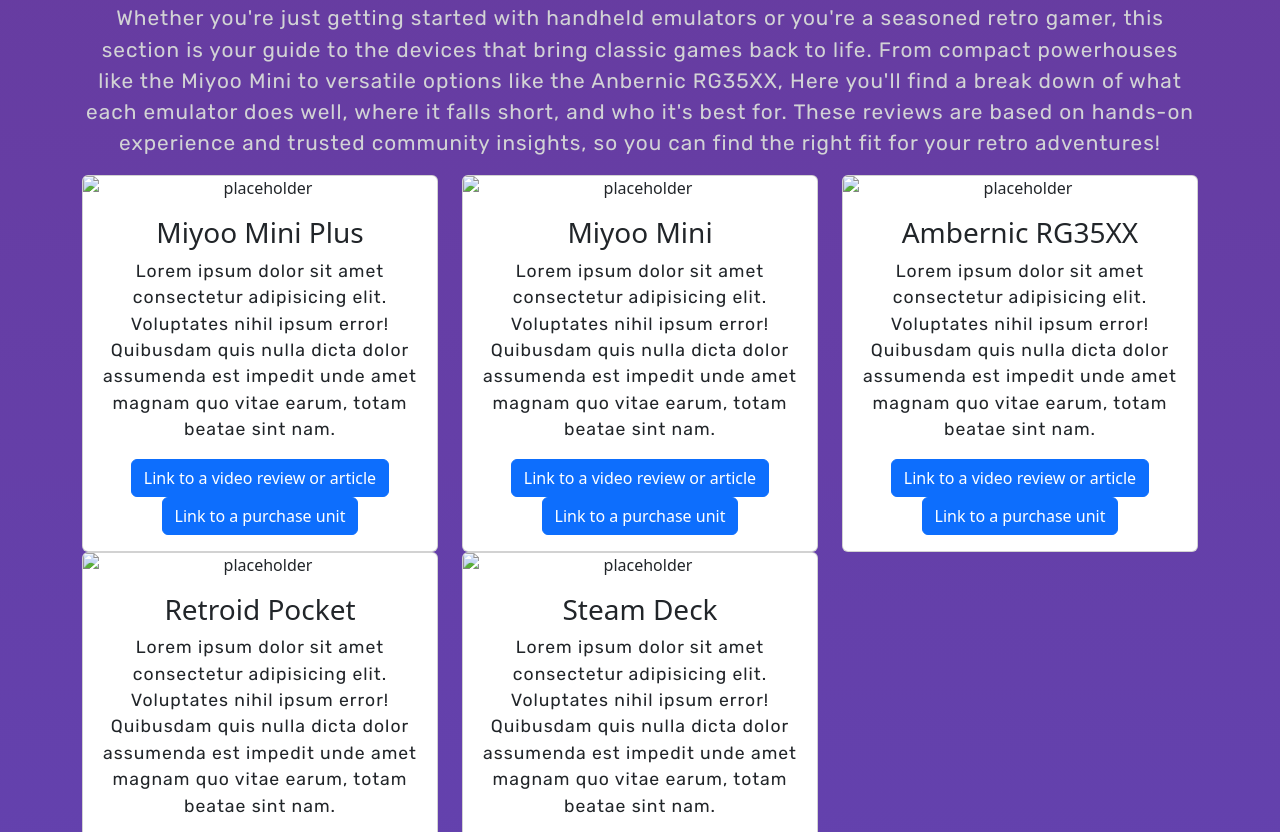
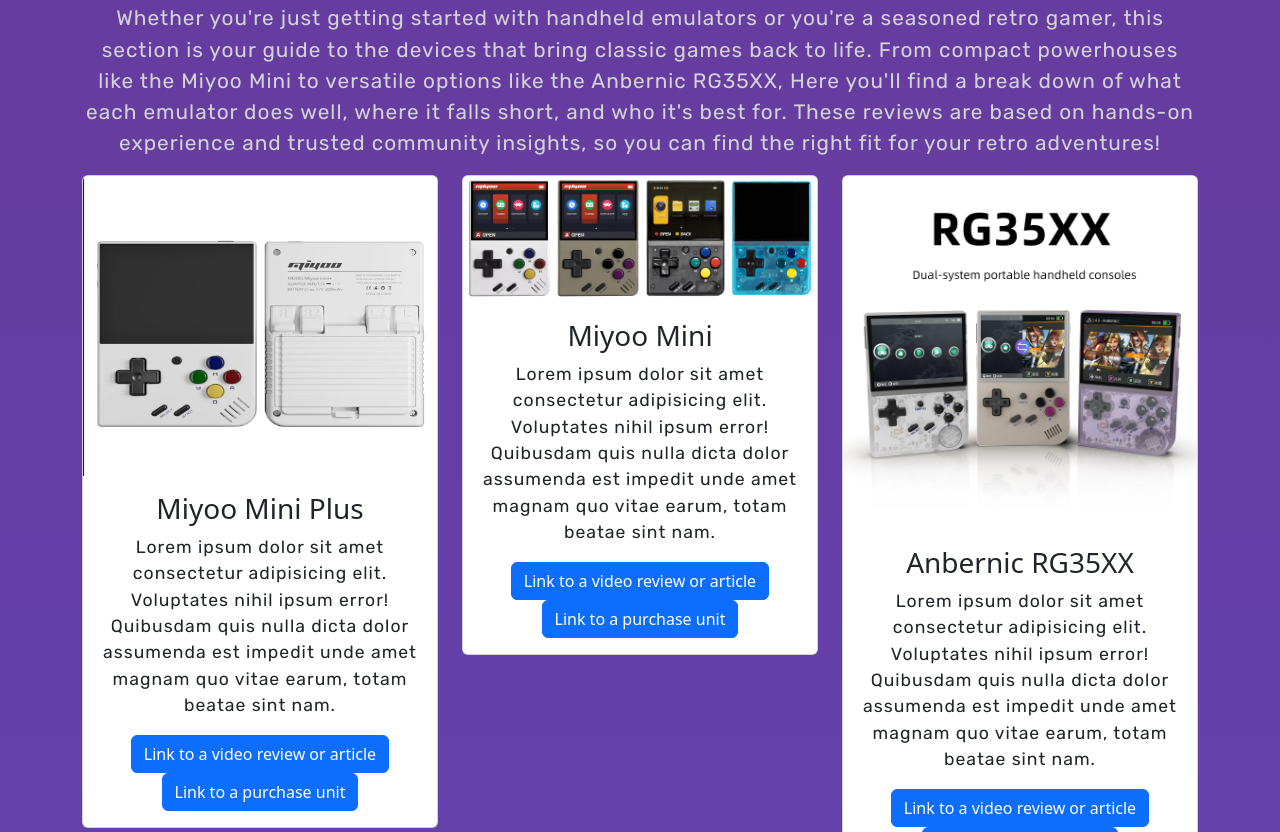
Before and after one commit to Dustin-Galichia/nostalgia-reloaded, a plain HTML site: page index.html in a window 1280 px wide. Shown: the part 559-1391 px from the top of the page. Drawn offline with nearby package versions, Linux system fonts and the light colour scheme.

Commit message:
feat: add images and alt text to Emulator Device Review cards, add images directory

```diff
--- a/index.html
+++ b/index.html
@@ -94,9 +94,10 @@
             </p>
 
             <div class="row">
+                <!-- Miyoo Mini Plus -->
                 <div class="col-4">
                     <article class="card">
-                        <img src="#" alt="placeholder" class="card-img-top">
+                        <img src="images/miyoo-mini-plus-white.png"  height="300" alt="Miyoo Mini Plus in White" class="card-img-top">
 
                         <div class="card-body">
                             <!-- Emulator Device Name -->
@@ -118,9 +119,10 @@
                     </article>
                 </div>
 
+                <!-- Miyoo Mini -->
                 <div class="col-4">
                     <article class="card">
-                        <img src="#" alt="placeholder" class="card-img-top">
+                        <img src="images/miyoo-mini-colors.png" alt="Miyoo Mini V4 Color Options" class="card-img-top">
 
                         <div class="card-body">
                             <!-- Emulator Device Name -->
@@ -142,12 +144,13 @@
                     </article>
                 </div>
 
+                <!-- Anbernic RG35XX -->
                 <div class="col-4">
                     <article class="card">
-                        <img src="#" alt="placeholder" class="card-img-top">
+                        <img src="images/rg35xx-colors.jpg" alt="RG35XX Device Color Options" class="card-img-top">
                         <div class="card-body">
                             <!-- Emulator Device Name -->
-                            <h3 class="card-title">Ambernic RG35XX</h3>
+                            <h3 class="card-title">Anbernic RG35XX</h3>
 
                             <!-- Review/Summary -->
                             <p class="card-text">
@@ -165,9 +168,10 @@
                     </article>
                 </div>
 
+                <!-- Retroid Pocket 5 -->
                 <div class="col-4">
                     <article class="card">
-                        <img src="#" alt="placeholder" class="card-img-top">
+                        <img src="images/retroid-pocket-5-colors.jpeg" alt="Retroid Pocket 5 Color Options" class="card-img-top">
 
                         <div class="card-body">
                             <!-- Emulator Device Name -->
@@ -189,9 +193,10 @@
                     </article>
                 </div>
 
+                <!-- Steam Deck -->
                 <div class="col-4">
                     <article class="card">
-                        <img src="#" alt="placeholder" class="card-img-top">
+                        <img src="images/steam-deck.jpg" alt="Steam Deck in Black" class="card-img-top">
 
                         <div class="card-body">
                             <!-- Emulator Device Name -->
```
Also changed, not shown: images/miyoo-mini-colors.png (added), images/miyoo-mini-plus-white.png (added), images/retroid-pocket-5-colors.jpeg (added), images/rg35xx-colors.jpg (added), images/steam-deck.jpg (added).
